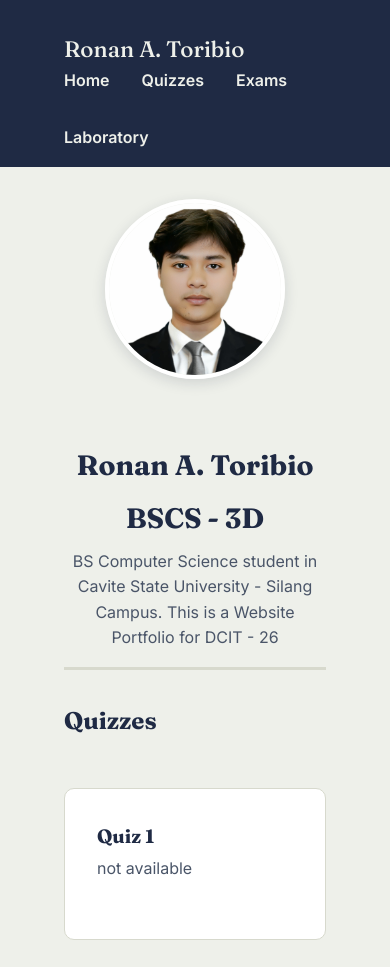
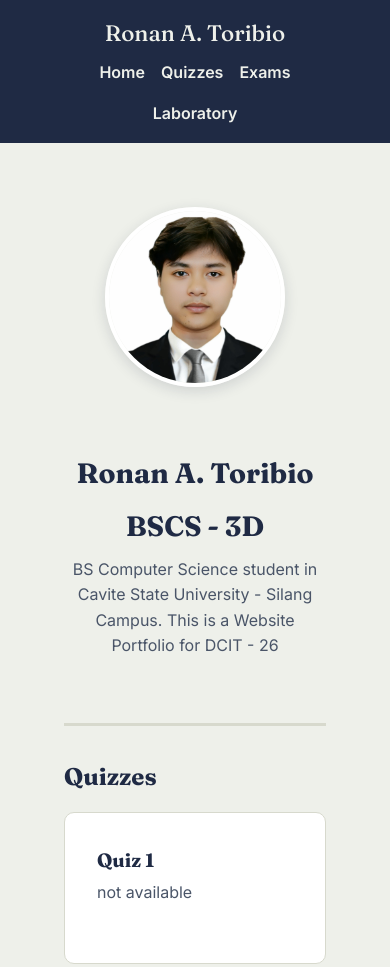
Before and after one commit to ronan-design/Ronan-s-Website-Portfolio, a plain HTML site: page index.html in a window 390 px wide. Shown: the top 967 px of the page. Drawn offline with Linux system fonts and the light colour scheme.

Commit message:
Refined the mobile view

```diff
--- a/style (1).css
+++ b/style (1).css
@@ -188,14 +188,26 @@ a:hover {
    RESPONSIVE — tighter spacing on phones
    ============================================================ */
 @media (max-width: 600px) {
-  .site-header,
-  .profile-section,
-  .entry-list,
+
+  .site-header {
+    flex-direction: column;
+    align-items: center;
+    text-align: center;
+    gap: var(--space-sm);
+  }
+
+  .site-nav {
+    justify-content: center;
+    gap: var(--space-md);
+  }
+
+  /* Mobile header is taller (wraps to 2 lines), so it needs a
+     bigger scroll offset than desktop */
   .section-title {
-  padding: var(--space-lg) var(--space-xl) var(--space-md);
-  margin-top: -100px;
-  padding-top: calc(100px + var(--space-lg));
+    margin-top: -140px;
+    padding-top: calc(140px + var(--space-lg));
   }
+
   .profile-section {
     text-align: center;
     justify-content: center;
```
